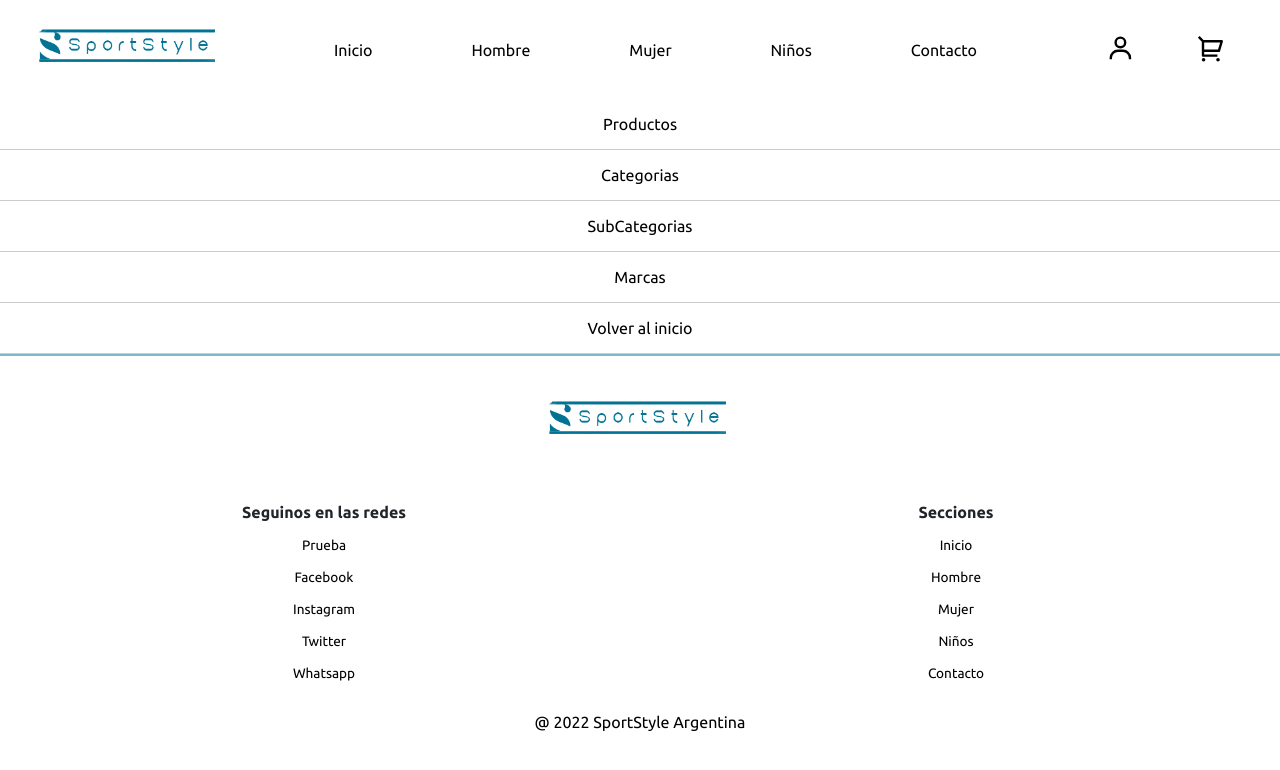
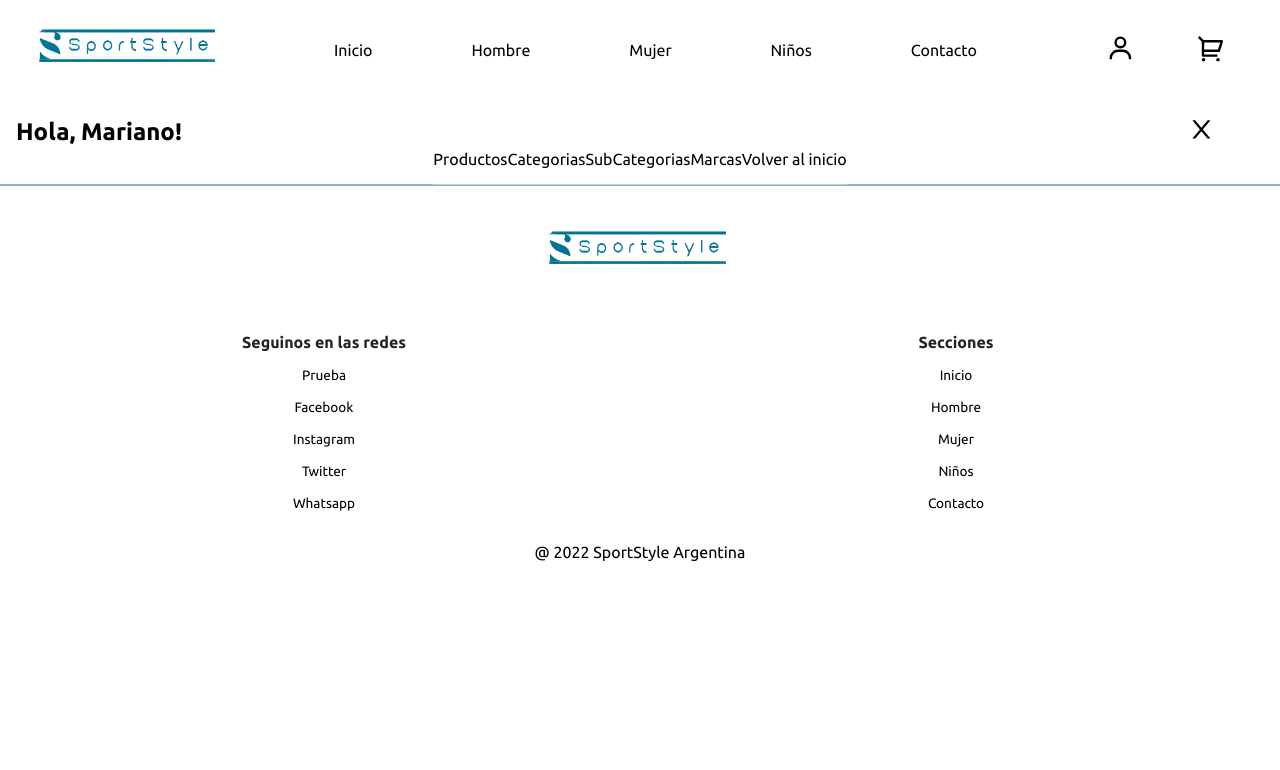
Before and after one commit to Marianotd/SportStyle, a React (Create React App) app in the folder SportStyle/: page /Usuario in a window 1280 px wide. Shown: the top 770 px of the page. Built offline with nearby package versions, Linux system fonts and the light colour scheme.

Commit message:
Comienzo rework menu usuario

```diff
--- a/SportStyle/src/App.js
+++ b/SportStyle/src/App.js
@@ -4,12 +4,12 @@ import { BrowserRouter as Router, Routes, Route } from "react-router-dom";
 // Context
 import CrudContextProvider from './context/CrudContext';
 // Components
-import NavBar from "./components/NavBar";
-import Index from './components/Index';
+import NavBar from "./components/Sections/NavBar";
+import Index from './components/Sections/Index';
 import Products from './components/Products';
 
 import ItemDetailContainer from "./components/ItemDetailContainer";
-import UserMenu from './components/UserMenu';
+import UserMenu from './components/Sections/UserMenu';
 import Select from './components/CRUD/Select';
 import UpdateProduct from './components/CRUD/CRUDProductos/UpdateProduct';
 import CreateProduct from './components/CRUD/CRUDProductos/CreateProduct';
@@ -33,10 +33,12 @@ function App() {
         <Routes>
           <Route exact path="/" element={<Index/>}/>
 
+          <Route path={`/Usuario`} element={<UserMenu/>}/>
+
           <Route path={`/Productos/`} element={<Products/>}/>
           <Route path={`/Productos/:id`} element={<ItemDetailContainer/>}/>
 
-          <Route path={`/Usuario`} element={<UserMenu/>}/>
+
           <Route path={`/Usuario/Productos`} element={<Select route={'Productos'}/>}/>
           <Route path={`/Usuario/Productos/Nuevo`} element={<CreateProduct/>}/>
           <Route path={`/Usuario/Productos/:id`} element={<UpdateProduct/>}/>
--- a/SportStyle/src/components/NavBar.jsx
+++ b/SportStyle/src/components/Sections/NavBar.jsx
@@ -1,10 +1,10 @@
 import React, { useEffect, useState } from 'react'
-import Logo from './Logo.jsx'
+import Logo from '../Logo.jsx'
 import { CgMenu } from 'react-icons/cg';
 import { BiUser } from 'react-icons/bi';
 import { RiShoppingCart2Line } from 'react-icons/ri';
 import { Link, useLocation } from 'react-router-dom';
-import LinkList from './LinkList.jsx'
+import LinkList from '../LinkList.jsx'
 
 export default function NavBar() {
   const [open, setOpen] = useState('collapsed');
--- /dev/null
+++ b/SportStyle/src/components/Sections/UserMenu.jsx
@@ -0,0 +1,28 @@
+import React from 'react'
+import LinkList from '../LinkList'
+import { Link } from 'react-router-dom'
+import { AiOutlineClose } from 'react-icons/ai'
+
+export default function UserMenu() {
+  let links = [{id: 1, name: "Productos", url: '/Usuario/Productos', class: 'userMenuLink'},
+              {id: 2, name: "Categorias", url: '/Usuario/Categorias', class: 'userMenuLink'},
+              {id: 3, name: "SubCategorias", url: '/Usuario/Subcategorias', class: 'userMenuLink'},
+              {id: 4, name: "Marcas", url: '/Usuario/Marcas', class: 'userMenuLink'},
+              {id: 5, name: "Volver al inicio", url: '/', class: 'userMenuLink'}
+  ]
+
+  let usuario = 'Mariano'
+
+  return (
+    <section className='userMenu'>
+
+      <h2>Hola, {usuario}!</h2>
+      <Link to={'/'} className='userNavIcon'><AiOutlineClose/></Link>
+
+      <div className='userAdminLinks'>
+        <LinkList links={links}/>
+      </div>
+    </section>
+
+  )
+}
--- a/SportStyle/src/components/UserMenu.jsx
+++ /dev/null
@@ -1,17 +0,0 @@
-import React from 'react'
-import LinkList from './LinkList'
-
-export default function UserMenu() {
-  let links = [{id: 1, name: "Productos", url: '/Usuario/Productos'},
-              {id: 2, name: "Categorias", url: '/Usuario/Categorias'},
-              {id: 3, name: "SubCategorias", url: '/Usuario/Subcategorias'},
-              {id: 4, name: "Marcas", url: '/Usuario/Marcas'},
-              {id: 5, name: "Volver al inicio", url: '/'}
-  ]
-
-  return (
-    <div className='userMenu'>
-        <LinkList links={links}/>
-    </div>
-  )
-}
--- a/SportStyle/src/scss/_main.scss
+++ b/SportStyle/src/scss/_main.scss
@@ -434,9 +434,28 @@ header {
 
 // USER MENU
 .userMenu {
-    @extend %flexColumn;
+    @extend %flexRow;
+    flex-wrap: wrap;
 
-    a {
+    padding: 1rem;
+
+    h2 {
+        width: 90%;
+    }
+
+    .userNavIcon {
+        color: #000;
+        font-size: 1.8rem;
+        margin: auto;
+        transition: all ease .5s;
+        cursor: pointer;
+
+        &:hover {
+            transform: scale(1.1);
+        }
+    }
+
+    .userMenuLink {
         width: 100%;
         text-align: center;
         color: #000;
@@ -444,6 +463,8 @@ header {
         border-bottom: 1px solid #ccc;
     }
 }
+
+
 
 // TABLES
 .tableContainer {
```
Also changed, not shown: SportStyle/src/components/Sections/Index.jsx (renamed from SportStyle/src/components/Index.jsx, +4 -4 lines), SportStyle/src/scss/styles.css, 2 other files (tests, documents, lock files or other folders).
